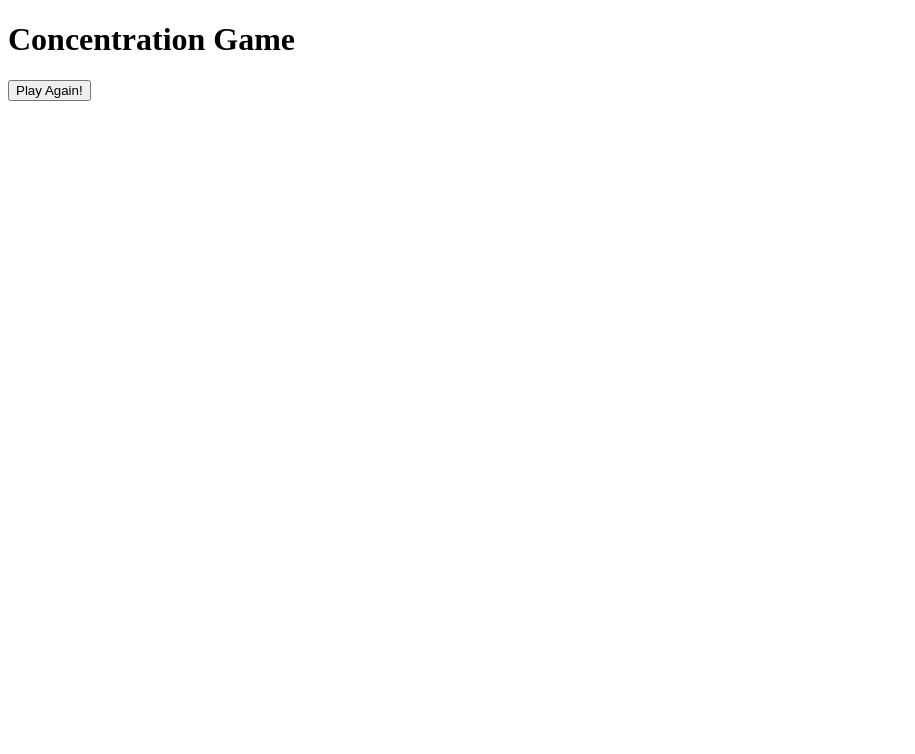
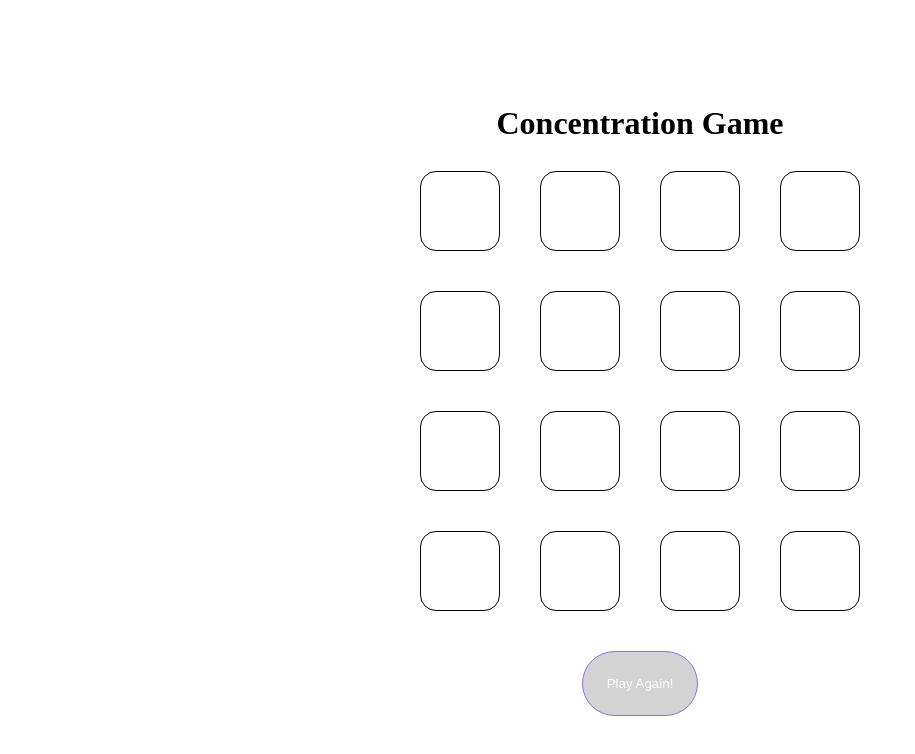
Before and after one commit to janicavc/Concentration-Game, a plain HTML site: page index.html in a window 1280 px wide. Shown: the whole page, without its empty margins (0-915 px from the left). Drawn offline with Linux system fonts and the light colour scheme.

Commit message:
rendered game board

```diff
--- a/index.html
+++ b/index.html
@@ -4,6 +4,8 @@
     <meta charset="UTF-8">
     <meta name="viewport" content="width=device-width, initial-scale=1.0">
     <title>Document</title>
+    <link rel="stylesheet" href="style.css">
+    <script defer src="main.js"></script>
 </head>
 <body>
     <h1 id="message">Concentration Game</h1>
--- a/main.js
+++ b/main.js
@@ -1,4 +1,8 @@
 //*---- constants ----*//
+const CARDS = {
+    '0' :
+}
+
 const winningCombos = [
 
 ]
@@ -36,3 +40,17 @@ function initialize() {
 function playerChoice(evt) {
 
 }
+
+function render() {
+    renderBoard();
+    renderMessage();
+    renderControls();
+}
+
+function renderBoard() {
+    board.forEach(function())
+}
+
+function renderControls() {
+    playAgainBtn.style.visibility = winner ? 'visible' : 'hidden';
+}
--- a/style.css
+++ b/style.css
@@ -0,0 +1,41 @@
+* {
+    box-sizing: border-box;
+}
+
+body {
+    height: 100vh;
+    margin: 0;
+    display: flex;
+    flex-direction: column;
+    justify-content: center;
+    align-items: center;
+}
+
+#board {
+    display: grid;
+    grid-template-columns: repeat(4, 10vmin);
+    grid-template-rows: repeat(4, 10vmin);
+    gap: 5vmin;
+    margin-top: 1vmin;
+    /* border: 0.3vmin solid black;
+    border-radius: 2vmin; */
+}
+
+#board > div {
+    border-radius: 2vmin;
+    border: 0.2vmin solid black;
+}
+
+button {
+    margin-top: 5vmin;
+    padding: 3vmin;
+    border-radius: 6vmin;
+    border: 0.2vmin solid mediumpurple;
+    background-color: lightgray;
+    color: white;
+}
+
+button:hover {
+    color: white;
+    background-color: thistle;
+}
```
